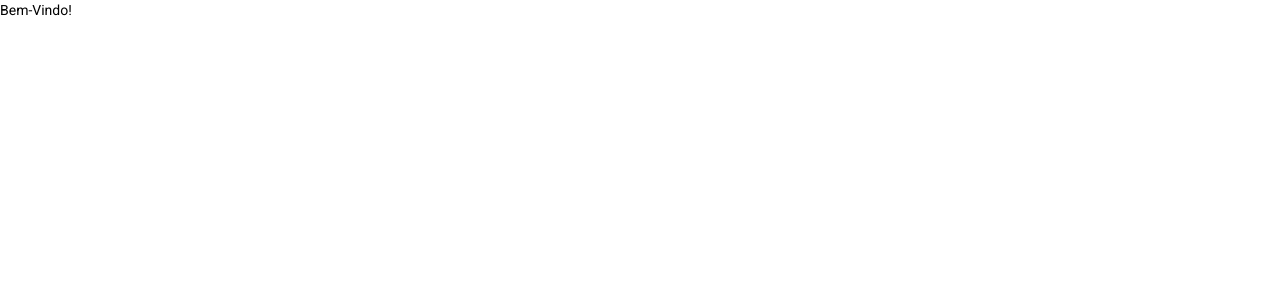
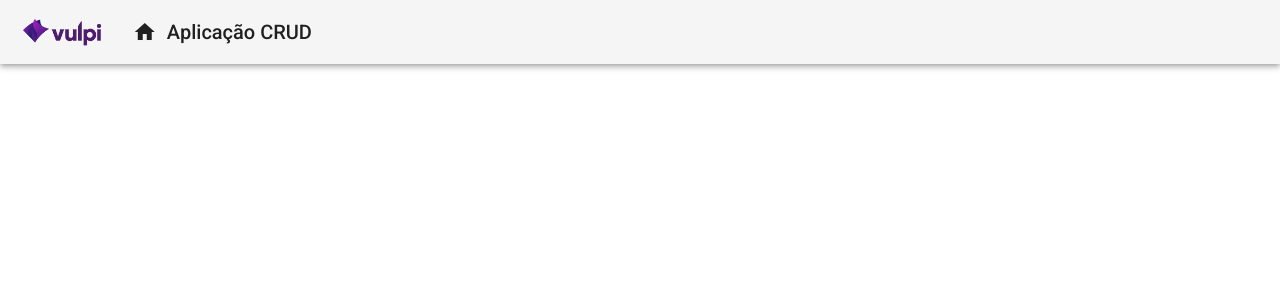
Before and after one commit to fellipecouto96/angular9-products, an Angular app in the folder frontend/: page / in a window 1280 px wide. Shown: the top 300 px of the page. Built offline with nearby package versions, Linux system fonts and the light colour scheme.

Commit message:
Creating a first header with Material and Angular 12.

```diff
--- a/frontend/src/app/app.component.html
+++ b/frontend/src/app/app.component.html
@@ -1,10 +1 @@
-<!DOCTYPE html>
-<html lang="en">
-<head>
-    <meta charset="UTF-8">
-    <title>Home</title>
-</head>
-<body>
-    Bem-Vindo!
-</body>
-</html>
+<app-header></app-header>
--- a/frontend/src/app/app.module.ts
+++ b/frontend/src/app/app.module.ts
@@ -5,6 +5,8 @@
 import { AppComponent } from './app.component';
 import { BrowserAnimationsModule } from '@angular/platform-browser/animations';
 import { HeaderComponent } from './componentes/template/header/header.component';
+
+import { MatToolbarModule } from "@angular/material/toolbar";
 
 @NgModule({
   declarations: [
@@ -14,7 +16,8 @@
   imports: [
     BrowserModule,
     AppRoutingModule,
-    BrowserAnimationsModule
+    BrowserAnimationsModule,
+    MatToolbarModule
   ],
   providers: [],
   bootstrap: [AppComponent]
--- a/frontend/src/app/componentes/template/header/header.component.css
+++ b/frontend/src/app/componentes/template/header/header.component.css
@@ -0,0 +1,22 @@
+.header{
+    display: flex;
+    align-items: center;
+}
+
+.header a{
+    display: flex;
+    align-items: center;
+    text-decoration: none;
+}
+
+.header .logo{
+    max-height: 40px;
+}
+
+.header .title-group{
+    padding-left: 25px;
+}
+
+.header .title-group i{
+    padding-right: 10px;
+}
--- a/frontend/src/app/componentes/template/header/header.component.html
+++ b/frontend/src/app/componentes/template/header/header.component.html
@@ -1 +1,15 @@
-<p>header works!</p>
+<mat-toolbar class="header mat-elevation-z4">
+    <span>
+        <a>
+            <img class="logo" src="assets/img/vulpi.png" alt="logo">
+        </a>
+    </span>
+    <span class="title-group">
+        <a>
+            <i class="material-icons">
+                home
+            </i>
+            Aplicação CRUD
+        </a>
+    </span>
+</mat-toolbar>
```
Also changed, not shown: frontend/src/assets/img/vulpi.png (added).
